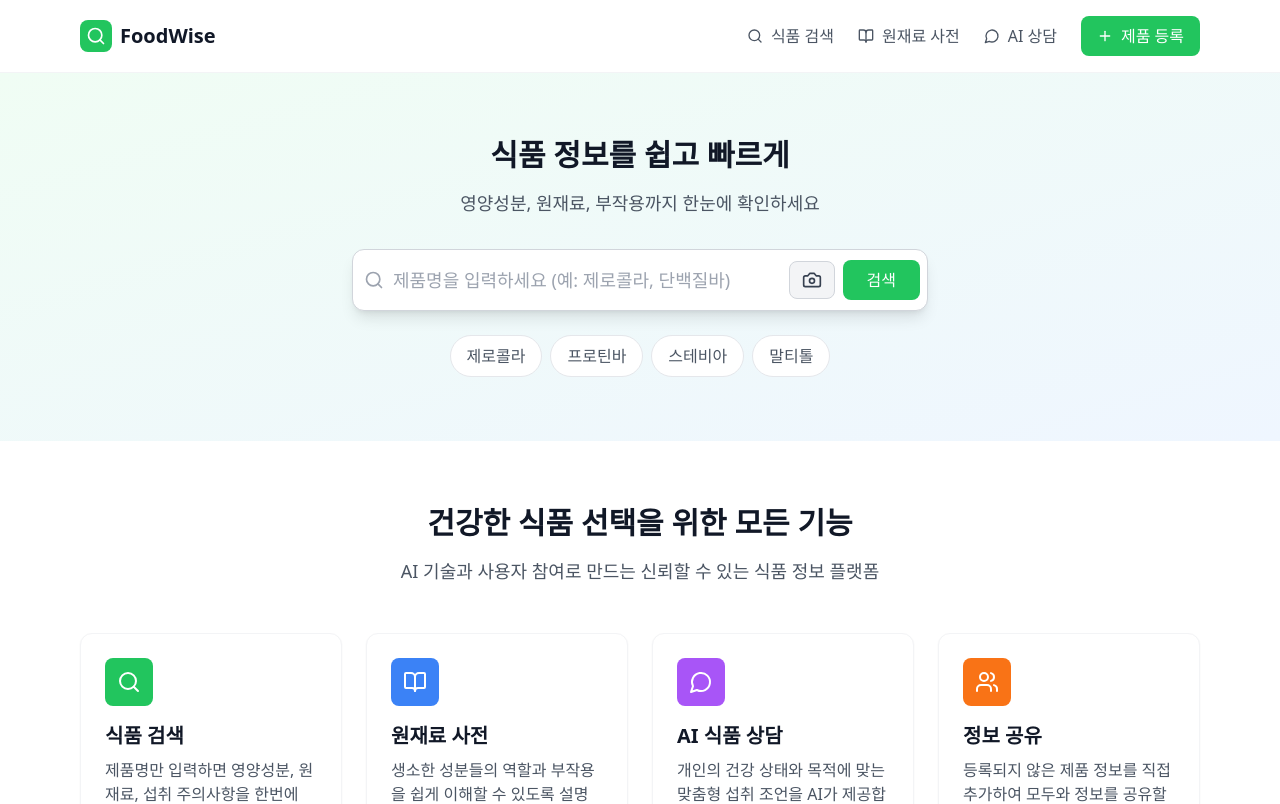
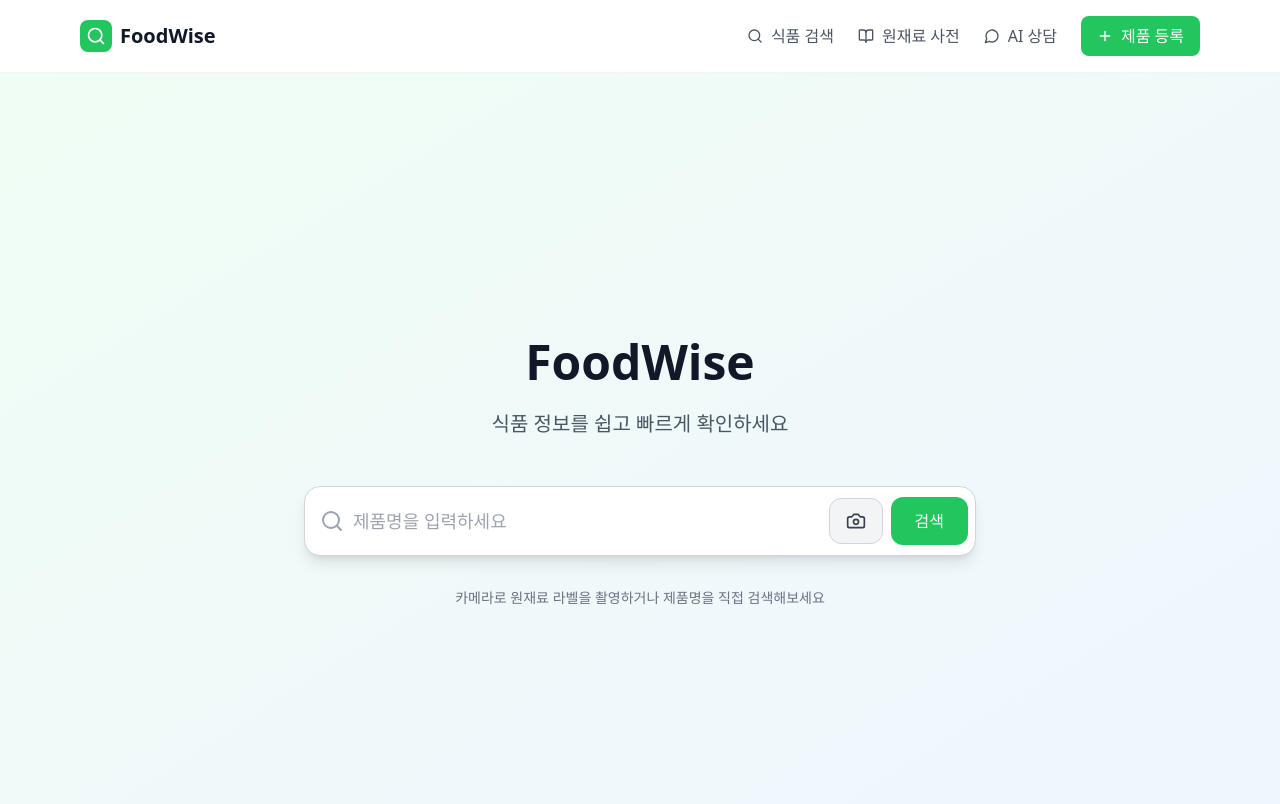
Before and after one commit to Hacanna42/eat-smart-ingredient-guide, a React (Vite) app: page / in a window 1280 px wide. Shown: the top 804 px of the page. Built offline with nearby package versions, Linux system fonts and the light colour scheme.

Commit message:
Refactor: Improve main screen design
Simplified and improved the main screen's design for better user experience.

```diff
--- a/src/components/SearchSection.tsx
+++ b/src/components/SearchSection.tsx
@@ -24,10 +24,6 @@ const SearchSection = () => {
     if (searchQuery.trim()) {
       navigate(`/search?q=${encodeURIComponent(searchQuery)}`);
     }
-  };
-
-  const handleQuickSearch = (keyword: string) => {
-    navigate(`/search?q=${encodeURIComponent(keyword)}`);
   };
 
   const handleKeyPress = (e: React.KeyboardEvent) => {
@@ -74,7 +70,6 @@ const SearchSection = () => {
           ctx.drawImage(video, 0, 0, canvas.width, canvas.height);
           const dataUrl = canvas.toDataURL("image/png");
           setPhoto(dataUrl);
-          // 사진을 찍자마자 OCR 분석 시작
           handleAnalyze(dataUrl);
         }
       }
@@ -90,17 +85,14 @@ const SearchSection = () => {
       setSearchQuery(ocrText.trim());
       onClose();
 
-      // 모든 원재료명 추출
       const allIngredients = extractAllIngredients(ocrText);
       setAllExtractedIngredients(allIngredients);
 
-      // OCR 결과에서 데이터베이스에 있는 원재료명 찾기
       const foundIngredients = searchIngredients(ocrText);
       if (foundIngredients.length > 0) {
         setIngredientInfo(foundIngredients);
       }
 
-      // 매칭된 원재료가 포함된 모든 제품의 warnings/recommendations 모으기
       const ingredientNames = foundIngredients.map(ing => ing.name);
       const matchedFoods = foodDatabase.filter((food) =>
         food.ingredients.some((i) => ingredientNames.includes(i.name))
@@ -110,21 +102,17 @@ const SearchSection = () => {
       }
     };
 
-    // 모킹 데이터 촬영 버튼 핸들러
     const handleMockOcr = () => {
       setSearchQuery(MOCK_OCR_TEXT.replace(/\n/g, " "));
 
-      // 모든 원재료명 추출
       const allIngredients = extractAllIngredients(MOCK_OCR_TEXT);
       setAllExtractedIngredients(allIngredients);
 
-      // OCR 결과에서 데이터베이스에 있는 원재료명 찾기
       const foundIngredients = searchIngredients(MOCK_OCR_TEXT);
       if (foundIngredients.length > 0) {
         setIngredientInfo(foundIngredients);
       }
 
-      // 매칭된 원재료가 포함된 모든 제품의 warnings/recommendations 모으기
       const ingredientNames = foundIngredients.map(ing => ing.name);
       const matchedFoods = foodDatabase.filter((food) =>
         food.ingredients.some((i) => ingredientNames.includes(i.name))
@@ -203,30 +191,31 @@ const SearchSection = () => {
   };
 
   return (
-    <section
-      id="search"
-      className="py-16 bg-gradient-to-br from-green-50 to-blue-50"
-    >
-      <div className="max-w-4xl mx-auto px-4 text-center">
-        <h2 className="text-3xl font-bold text-gray-900 mb-4">식품 정보를 쉽고 빠르게</h2>
-        <p className="text-lg text-gray-600 mb-8">영양성분, 원재료, 부작용까지 한눈에 확인하세요</p>
+    <section className="min-h-screen flex items-center justify-center bg-gradient-to-br from-green-50 to-blue-50 px-4">
+      <div className="w-full max-w-2xl text-center">
+        <div className="mb-12">
+          <h1 className="text-5xl font-bold text-gray-900 mb-6">FoodWise</h1>
+          <p className="text-xl text-gray-600 mb-8">
+            식품 정보를 쉽고 빠르게 확인하세요
+          </p>
+        </div>
 
-        <div className="relative max-w-xl mx-auto">
-          <div className="absolute inset-y-0 left-0 pl-3 flex items-center pointer-events-none">
-            <Search className="h-5 w-5 text-gray-400" />
+        <div className="relative mb-8">
+          <div className="absolute inset-y-0 left-0 pl-4 flex items-center pointer-events-none">
+            <Search className="h-6 w-6 text-gray-400" />
           </div>
           <input
             type="text"
             value={searchQuery}
             onChange={(e) => setSearchQuery(e.target.value)}
             onKeyPress={handleKeyPress}
-            placeholder="제품명을 입력하세요 (예: 제로콜라, 단백질바)"
-            className="block w-full pl-10 pr-32 py-4 text-lg border border-gray-300 rounded-xl focus:ring-2 focus:ring-green-500 focus:border-transparent shadow-lg"
+            placeholder="제품명을 입력하세요"
+            className="block w-full pl-12 pr-32 py-5 text-lg border border-gray-300 rounded-2xl focus:ring-2 focus:ring-green-500 focus:border-transparent shadow-lg"
           />
           <div className="absolute inset-y-0 right-0 flex items-center">
             <button
               onClick={handleCameraClick}
-              className="mr-2 bg-gray-100 hover:bg-gray-200 text-gray-700 px-3 py-2 rounded-lg transition-colors font-medium border border-gray-300"
+              className="mr-2 bg-gray-100 hover:bg-gray-200 text-gray-700 px-4 py-3 rounded-xl transition-colors font-medium border border-gray-300"
               aria-label="카메라로 원재료명 촬영"
               type="button"
             >
@@ -234,23 +223,16 @@ const SearchSection = () => {
             </button>
             <button
               onClick={handleSearch}
-              className="mr-2 bg-green-500 hover:bg-green-600 text-white px-6 py-2 rounded-lg transition-colors font-medium"
+              className="mr-2 bg-green-500 hover:bg-green-600 text-white px-6 py-3 rounded-xl transition-colors font-medium"
             >
               검색
             </button>
           </div>
         </div>
 
-        <div className="mt-6 flex flex-wrap justify-center gap-2">
-          {["제로콜라", "프로틴바", "스테비아", "말티톨"].map((keyword) => (
-            <button
-              key={keyword}
-              onClick={() => handleQuickSearch(keyword)}
-              className="px-4 py-2 bg-white text-gray-600 rounded-full border border-gray-200 hover:border-green-300 hover:text-green-600 transition-colors"
-            >
-              {keyword}
-            </button>
-          ))}
+        <div className="text-gray-500 text-sm">
+          카메라로 원재료 라벨을 촬영하거나 제품명을 직접 검색해보세요
+        </div>
       </div>
 
       <CameraModal
@@ -399,7 +381,6 @@ const SearchSection = () => {
           </div>
         </div>
       )}
-      </div>
     </section>
   );
 };
--- a/src/pages/Index.tsx
+++ b/src/pages/Index.tsx
@@ -2,18 +2,12 @@
 import React from 'react';
 import Header from '../components/Header';
 import SearchSection from '../components/SearchSection';
-import FeaturesSection from '../components/FeaturesSection';
-import UseCaseSection from '../components/UseCaseSection';
-import CTASection from '../components/CTASection';
 
 const Index = () => {
   return (
     <div className="min-h-screen bg-white">
       <Header />
       <SearchSection />
-      <FeaturesSection />
-      <UseCaseSection />
-      <CTASection />
     </div>
   );
 };
```
Lines whose indentation alone changed are shown as unchanged.
